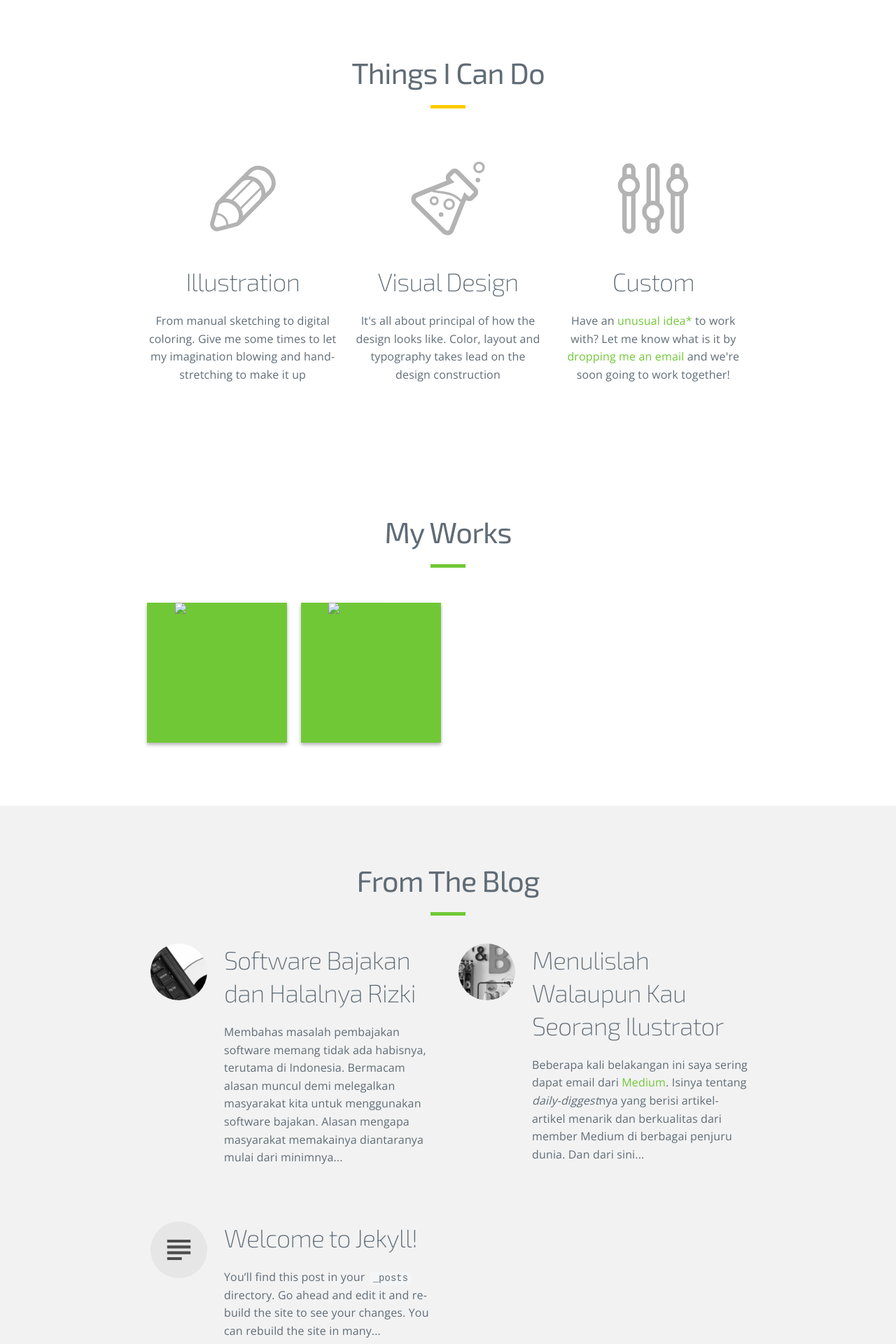
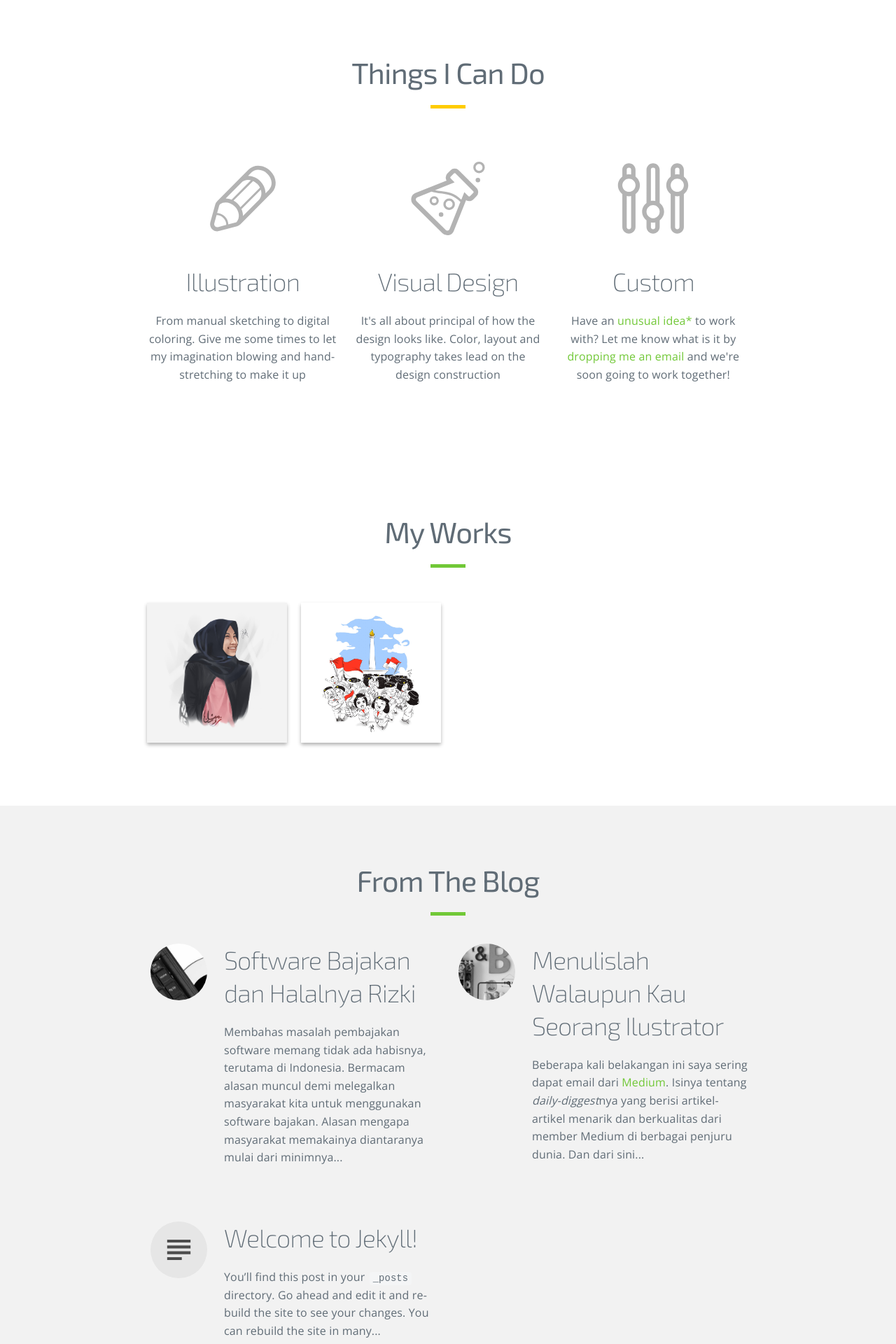
Before and after one commit to unipwarehouse/unipwarehouse.github.io, a Jekyll site: the page built from index.html, in a window 1280 px wide. Shown: the part 903-2823 px from the top of the page at 70% size. Built offline with Jekyll 4.4.1, drawn with Linux system fonts in a browser that asks for light colours; some web fonts are replaced.

Commit message:
fix link for work item image

```diff
--- a/_includes/header.html
+++ b/_includes/header.html
@@ -24,7 +24,7 @@
 			<h2 class="text-center" data-aos="fade-up">{% if page.menu_title == 'Home' %}Hello!{% else %}{{ page.title }}{% endif %}</h2>
 			{% if page.type == 'work' %}
 			<p>{% for cat in page.categories %}In <a href="{{ site.baseurl }}/works/{{ cat }}/">{{ cat }}</a> {% endfor %}{{ page.date | timeago | date_to_string }}</p>
-			<img class="work-item" src="{{ page.item | prepend: site.baseurl }}" alt="{{ page.title }}">
+			<img class="work-item" src="{{ site.baseurl }}/img{{ page.item }}" alt="{{ page.title }}">
 			{% endif %}
 
 			<p data-aos="fade-up" data-aos-delay="800">{% if page.menu_title == 'Home' %}{{ site.description }}{% else %}{{ page.payoff }}{% endif %}</p>
--- a/_includes/home-works.html
+++ b/_includes/home-works.html
@@ -7,25 +7,10 @@
 		<div class="row thumbs">
 		{% for work in site.works %}
 			<div class="column column-25 works-item" data-aos="fade-up" data-aos-delay="500"><a href="{{ work.url | prepend: site.baseurl }}">
-				<img src="{{ work.thumb | prepend: site.baseurl }}" alt="{{ work.title }}">
+				<img src="{{ site.baseurl }}/img{{ work.thumb }}" alt="{{ work.title }}">
 			</a></div>
 		{% endfor %}
 		</div>
-
-		{% comment %}<div class="row thumbs">
-			<div class="column column-25 works-item" data-aos="fade-up" data-aos-delay="500"><a href="work.html">
-				<img src="img/works/girl.png" alt="Chief">
-			</a></div>
-			<div class="column column-25 works-item" data-aos="fade-up" data-aos-delay="800"><a href="work.html">
-				<img src="img/works/girl.png" alt="Chief">
-			</a></div>
-			<div class="column column-25 works-item" data-aos="fade-up" data-aos-delay="1200"><a href="work.html">
-				<img src="img/works/girl.png" alt="Chief">
-			</a></div>
-			<div class="column column-25 works-item" data-aos="fade-up" data-aos-delay="1500"><a href="work.html">
-				<img src="img/works/girl.png" alt="Chief">
-			</a></div>
-		</div>{% endcomment %}
 
 		{% if site.works > 8 %}
 			<a href="works.html" class="button button-outline">SEE MORE</a>
--- a/works.html
+++ b/works.html
@@ -17,7 +17,7 @@ arrow_down: true
 			<div class="row thumbs row-wrap">
 			{% for work in site.works %}
 				<div class="column column-25 works-item" data-aos="fade-up" data-aos-delay="500"><a href="{{ work.url | prepend: site.baseurl }}">
-					<img src="{{ work.thumb | prepend: site.baseurl }}" alt="{{ work.title }}">
+					<img src="{{ site.baseurl }}/img{{ work.thumb }}" alt="{{ work.title }}">
 				</a></div>
 			{% endfor %}
 			</div>
```
